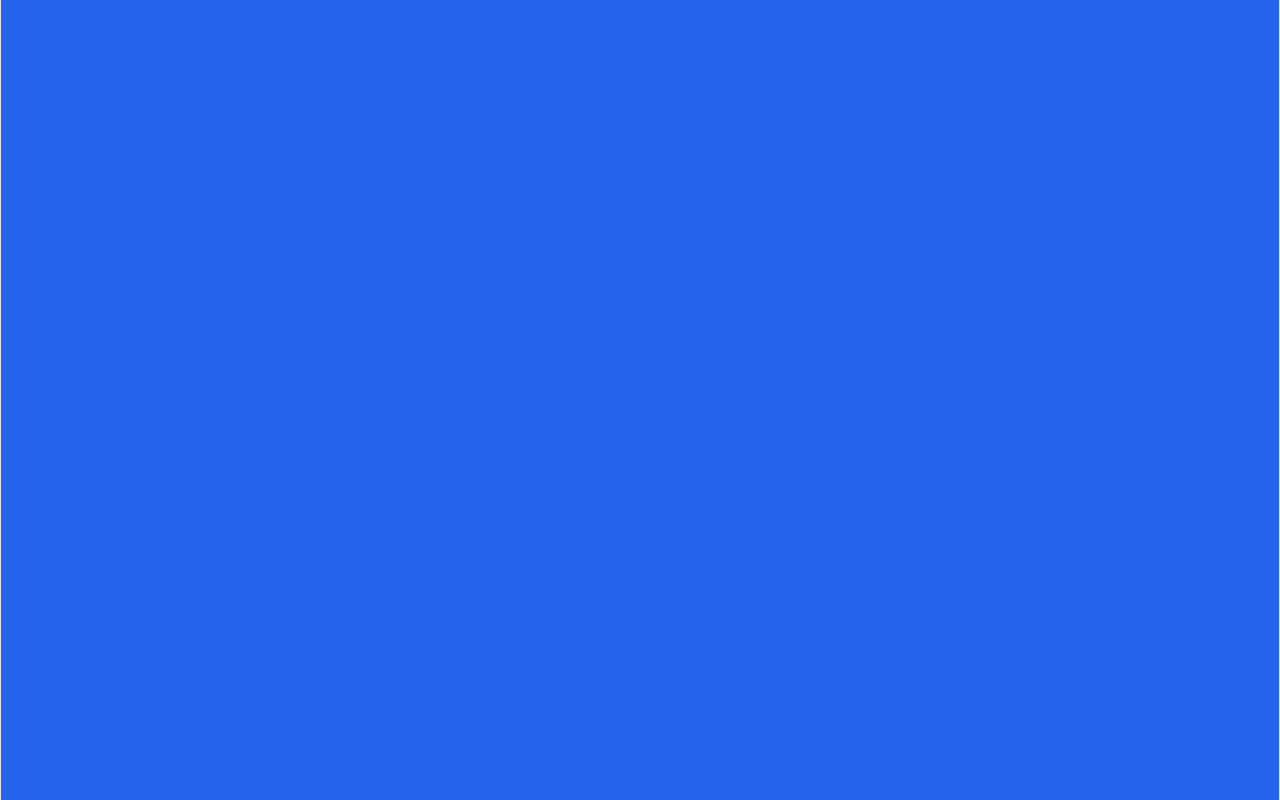
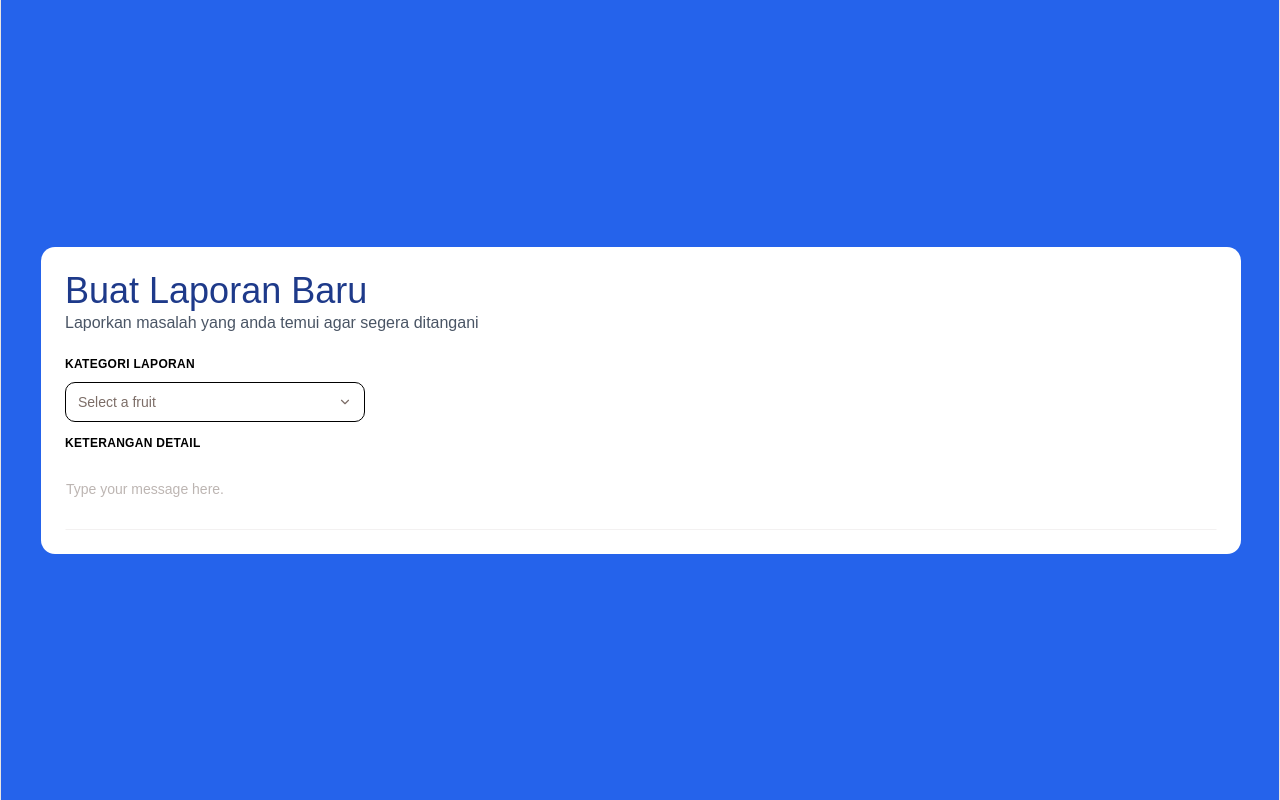
Before and after one commit to EiRuMF/EcoReport, a React (Vite) app: page /form in a window 1280 px wide. Built offline with nearby package versions, Linux system fonts and the light colour scheme.

Commit message:
update form laporan

```diff
--- a/package.json
+++ b/package.json
@@ -12,6 +12,8 @@
   "dependencies": {
     "@fontsource-variable/noto-sans": "^5.2.10",
     "@fontsource-variable/playfair-display": "^5.2.8",
+    "@fontsource/bebas-neue": "^5.2.7",
+    "@fontsource/poppins": "^5.2.7",
     "@tailwindcss/vite": "^4.2.4",
     "class-variance-authority": "^0.7.1",
     "clsx": "^2.1.1",
--- /dev/null
+++ b/src/components/ui/select.jsx
@@ -0,0 +1,185 @@
+import * as React from "react"
+import { Select as SelectPrimitive } from "radix-ui"
+
+import { cn } from "@/lib/utils"
+import { ChevronDownIcon, CheckIcon, ChevronUpIcon } from "lucide-react"
+
+function Select({
+  ...props
+}) {
+  return <SelectPrimitive.Root data-slot="select" {...props} />;
+}
+
+function SelectGroup({
+  className,
+  ...props
+}) {
+  return (
+    <SelectPrimitive.Group
+      data-slot="select-group"
+      className={cn("scroll-my-1.5 p-1.5", className)}
+      {...props} />
+  );
+}
+
+function SelectValue({
+  ...props
+}) {
+  return <SelectPrimitive.Value data-slot="select-value" {...props} />;
+}
+
+function SelectTrigger({
+  className,
+  size = "default",
+  children,
+  ...props
+}) {
+  return (
+    <SelectPrimitive.Trigger
+      data-slot="select-trigger"
+      data-size={size}
+      className={cn(
+        "flex w-fit items-center justify-between gap-1.5 rounded-none border border-transparent border-b-input bg-transparent px-0 py-2 text-sm whitespace-nowrap transition-[color,border-color] outline-none focus-visible:border-b-ring disabled:cursor-not-allowed disabled:opacity-50 aria-invalid:border-b-destructive data-placeholder:text-muted-foreground data-[size=default]:h-10 data-[size=sm]:h-9 *:data-[slot=select-value]:line-clamp-1 *:data-[slot=select-value]:flex *:data-[slot=select-value]:items-center *:data-[slot=select-value]:gap-1.5 dark:aria-invalid:border-b-destructive/50 [&_svg]:pointer-events-none [&_svg]:shrink-0 [&_svg:not([class*='size-'])]:size-3.5",
+        className
+      )}
+      {...props}>
+      {children}
+      <SelectPrimitive.Icon asChild>
+        <ChevronDownIcon className="pointer-events-none size-3.5 text-muted-foreground" />
+      </SelectPrimitive.Icon>
+    </SelectPrimitive.Trigger>
+  );
+}
+
+function SelectContent({
+  className,
+  children,
+  position = "item-aligned",
+  align = "center",
+  ...props
+}) {
+  return (
+    <SelectPrimitive.Portal>
+      <SelectPrimitive.Content
+        data-slot="select-content"
+        data-align-trigger={position === "item-aligned"}
+        className={cn(
+          "relative z-50 max-h-(--radix-select-content-available-height) min-w-36 origin-(--radix-select-content-transform-origin) overflow-x-hidden overflow-y-auto rounded-none bg-popover text-popover-foreground shadow-md ring-1 ring-foreground/10 duration-100 data-[align-trigger=true]:animate-none data-[side=bottom]:slide-in-from-top-2 data-[side=left]:slide-in-from-right-2 data-[side=right]:slide-in-from-left-2 data-[side=top]:slide-in-from-bottom-2 data-open:animate-in data-open:fade-in-0 data-open:zoom-in-95 data-closed:animate-out data-closed:fade-out-0 data-closed:zoom-out-95",
+          position ==="popper"&&"data-[side=bottom]:translate-y-1 data-[side=left]:-translate-x-1 data-[side=right]:translate-x-1 data-[side=top]:-translate-y-1",
+          className
+        )}
+        position={position}
+        align={align}
+        {...props}>
+        <SelectScrollUpButton />
+        <SelectPrimitive.Viewport
+          data-position={position}
+          className={cn(
+            "data-[position=popper]:h-(--radix-select-trigger-height) data-[position=popper]:w-full data-[position=popper]:min-w-(--radix-select-trigger-width)",
+            position === "popper" && ""
+          )}>
+          {children}
+        </SelectPrimitive.Viewport>
+        <SelectScrollDownButton />
+      </SelectPrimitive.Content>
+    </SelectPrimitive.Portal>
+  );
+}
+
+function SelectLabel({
+  className,
+  ...props
+}) {
+  return (
+    <SelectPrimitive.Label
+      data-slot="select-label"
+      className={cn(
+        "px-3 py-2 text-xs font-semibold tracking-wider text-muted-foreground uppercase",
+        className
+      )}
+      {...props} />
+  );
+}
+
+function SelectItem({
+  className,
+  children,
+  ...props
+}) {
+  return (
+    <SelectPrimitive.Item
+      data-slot="select-item"
+      className={cn(
+        "relative flex w-full cursor-default items-center gap-2.5 rounded-none py-2 pr-8 pl-3 text-sm outline-hidden select-none focus:bg-accent focus:text-accent-foreground not-data-[variant=destructive]:focus:**:text-accent-foreground data-disabled:pointer-events-none data-disabled:opacity-50 [&_svg]:pointer-events-none [&_svg]:shrink-0 [&_svg:not([class*='size-'])]:size-3.5 *:[span]:last:flex *:[span]:last:items-center *:[span]:last:gap-2",
+        className
+      )}
+      {...props}>
+      <span
+        className="pointer-events-none absolute right-2 flex size-4 items-center justify-center">
+        <SelectPrimitive.ItemIndicator>
+          <CheckIcon className="pointer-events-none" />
+        </SelectPrimitive.ItemIndicator>
+      </span>
+      <SelectPrimitive.ItemText>{children}</SelectPrimitive.ItemText>
+    </SelectPrimitive.Item>
+  );
+}
+
+function SelectSeparator({
+  className,
+  ...props
+}) {
+  return (
+    <SelectPrimitive.Separator
+      data-slot="select-separator"
+      className={cn("pointer-events-none -mx-1.5 my-1.5 h-px bg-border/50", className)}
+      {...props} />
+  );
+}
+
+function SelectScrollUpButton({
+  className,
+  ...props
+}) {
+  return (
+    <SelectPrimitive.ScrollUpButton
+      data-slot="select-scroll-up-button"
+      className={cn(
+        "z-10 flex cursor-default items-center justify-center bg-popover py-1 [&_svg:not([class*='size-'])]:size-3.5",
+        className
+      )}
+      {...props}>
+      <ChevronUpIcon />
+    </SelectPrimitive.ScrollUpButton>
+  );
+}
+
+function SelectScrollDownButton({
+  className,
+  ...props
+}) {
+  return (
+    <SelectPrimitive.ScrollDownButton
+      data-slot="select-scroll-down-button"
+      className={cn(
+        "z-10 flex cursor-default items-center justify-center bg-popover py-1 [&_svg:not([class*='size-'])]:size-3.5",
+        className
+      )}
+      {...props}>
+      <ChevronDownIcon />
+    </SelectPrimitive.ScrollDownButton>
+  );
+}
+
+export {
+  Select,
+  SelectContent,
+  SelectGroup,
+  SelectItem,
+  SelectLabel,
+  SelectScrollDownButton,
+  SelectScrollUpButton,
+  SelectSeparator,
+  SelectTrigger,
+  SelectValue,
+}
--- /dev/null
+++ b/src/components/ui/textarea.jsx
@@ -0,0 +1,20 @@
+import * as React from "react"
+
+import { cn } from "@/lib/utils"
+
+function Textarea({
+  className,
+  ...props
+}) {
+  return (
+    <textarea
+      data-slot="textarea"
+      className={cn(
+        "flex field-sizing-content min-h-16 w-full resize-none rounded-none border border-transparent border-b-input bg-transparent px-0 py-3 text-base transition-[color,border-color] outline-none placeholder:text-muted-foreground focus-visible:border-b-ring disabled:cursor-not-allowed disabled:opacity-50 aria-invalid:border-b-destructive md:text-sm dark:aria-invalid:border-b-destructive/50",
+        className
+      )}
+      {...props} />
+  );
+}
+
+export { Textarea }
--- a/src/index.css
+++ b/src/index.css
@@ -3,6 +3,9 @@
 @import "shadcn/tailwind.css";
 @import "@fontsource-variable/noto-sans";
 @import "@fontsource-variable/playfair-display";
+
+@import "@fontsource/poppins";
+@import "@fontsource/bebas-neue";
 
 @custom-variant dark (&:is(.dark *));
 
@@ -90,6 +93,8 @@
 @theme inline {
   --font-sans: 'Noto Sans Variable', sans-serif;
   --font-heading: 'Playfair Display Variable', serif;
+  --font-poppins: 'Poppins', sans-serif;
+  --font-bebas: 'Bebas Neue', sans-serif;
   --color-sidebar-ring: var(--sidebar-ring);
   --color-sidebar-border: var(--sidebar-border);
   --color-sidebar-accent-foreground: var(--sidebar-accent-foreground);
--- a/src/pages/Form/index.jsx
+++ b/src/pages/Form/index.jsx
@@ -1,11 +1,64 @@
-import React from 'react'
+import React from "react";
+import { Button } from "@/components/ui/button";
+import { Field, FieldDescription, FieldLabel } from "@/components/ui/field";
+import { Input } from "@/components/ui/input";
+import {
+  Select,
+  SelectContent,
+  SelectGroup,
+  SelectItem,
+  SelectLabel,
+  SelectTrigger,
+  SelectValue,
+} from "@/components/ui/select";
+import { Textarea } from "@/components/ui/textarea";
 
 const index = () => {
   return (
     <div>
-      <p></p>
+      <form
+        action=""
+        className="w-[1200px] relative items-start bg-white rounded-xl justify-start text-black p-6"
+      >
+        <div className="text-start font-poppins mb-5">
+          <h1 className="font-bebas text-4xl text-[#1E3A8A]">
+            Buat Laporan Baru
+          </h1>
+          <p className="text-gray-600">
+            Laporkan masalah yang anda temui agar segera ditangani{" "}
+          </p>
+        </div>
+
+        <Select>
+          <FieldLabel htmlFor="input-demo-api-key" className="mb-2">
+            Kategori Laporan
+          </FieldLabel>
+          <SelectTrigger className="w-[300px] mb-3 px-3 py-3 border border-black rounded-lg bg-white text-gray-600 placeholder:text-gray-600">
+            <SelectValue placeholder="Select a fruit" />
+          </SelectTrigger>
+          <SelectContent>
+            <SelectGroup>
+              <SelectLabel>Fruits</SelectLabel>
+              <SelectItem value="apple">Apple</SelectItem>
+              <SelectItem value="banana">Banana</SelectItem>
+              <SelectItem value="blueberry">Blueberry</SelectItem>
+              <SelectItem value="grapes">Grapes</SelectItem>
+              <SelectItem value="pineapple">Pineapple</SelectItem>
+            </SelectGroup>
+          </SelectContent>
+        </Select>
+
+        <Field>
+          <FieldLabel htmlFor="input-demo-api-key">Keterangan Detail</FieldLabel>
+          <Textarea
+            id="textarea-disabled"
+            placeholder="Type your message here."
+            disabled
+          />
+        </Field>
+      </form>
     </div>
-  )
-}
+  );
+};
 
-export default index
+export default index;
```
Also changed, not shown: 1 other file (tests, documents, lock files or other folders).
